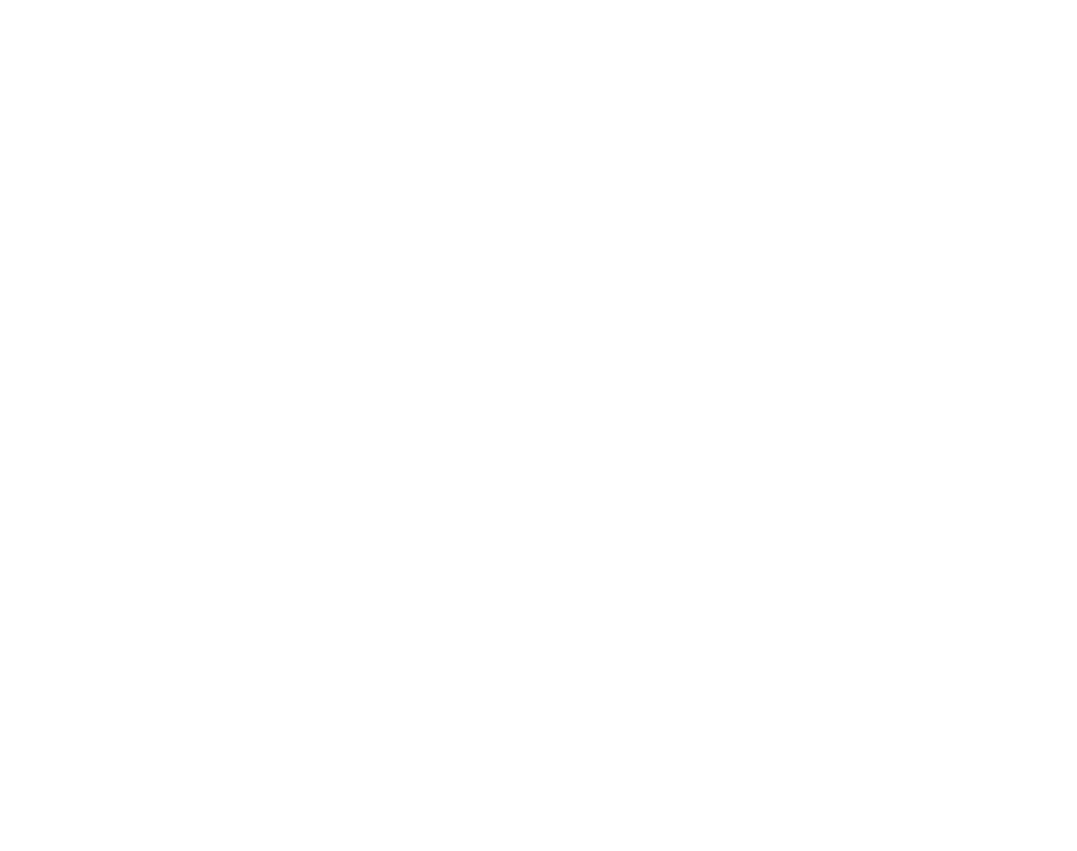
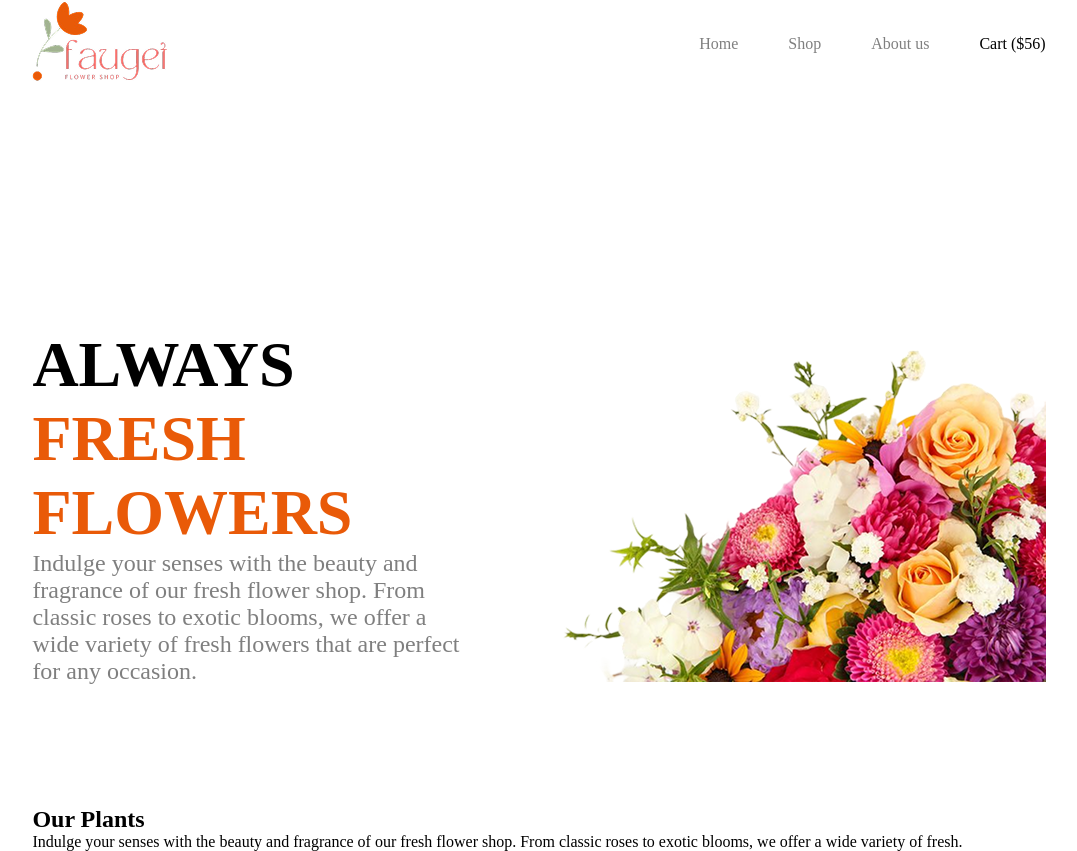
Before and after one commit to meherunnesaenta/Assignment-2, a plain HTML site: page index.html in a window 1280 px wide. Shown: the whole page, without its empty margins (101-1178 px from the left). Before the commit the page ends 800 px from the top, so only its background shows below. Drawn offline with Linux system fonts and the light colour scheme.

Commit message:
nav banner added

```diff
--- a/index.html
+++ b/index.html
@@ -1,19 +1,56 @@
 <!DOCTYPE html>
 <html lang="en">
+
 <head>
     <meta charset="UTF-8">
     <meta name="viewport" content="width=device-width, initial-scale=1.0">
     <title>Assignment 2</title>
+    <link rel="stylesheet" href="style.css">
 </head>
+
 <body>
     <header>
-
+        <div class="container">
+            <nav>
+                <div class="logo">
+                    <img src="assets/logo.png" alt="">
+                </div>
+                <div class="content">
+                    <ul>
+                        <li><a href="">Home</a></li>
+                        <li><a href="">Shop</a></li>
+                        <li><a href="">About us</a></li>
+                    </ul>
+                    <div class="cart"> Cart ($56)</div>
+                </div>
+            </nav>
+        </div>
     </header>
     <main>
+        <div class="container">
+             <div class="banner">
+                <div class="content">
+                    <h1>ALWAYS <span>FRESH <br>FLOWERS</span></h1>
+                <p>Indulge your senses with the beauty and fragrance of our fresh flower shop. From classic roses to exotic blooms, we offer a wide variety of fresh flowers that are perfect for any occasion. </p>
+                </div>
+                <div class="img">
+                    <img src="assets/hero-flower.png" alt="">
+                </div>
+             </div>
 
+             <section class="plants">
+                <div class="content">
+                    <h2>Our Plants</h2>
+                    <p>Indulge your senses with the beauty and fragrance of our fresh flower shop. From classic roses to exotic blooms, we offer a wide variety of fresh.</p>
+                </div>
+
+
+             </section>
+        </div>
     </main>
     <footer>
 
     </footer>
 </body>
+
 </html>
--- a/style.css
+++ b/style.css
@@ -0,0 +1,92 @@
+@import url('https://fonts.googleapis.com/css2?family=Noto+Serif:ital,wght@0,100..900;1,100..900&display=swap');
+@import url('https://fonts.googleapis.com/css2?family=Inter:ital,opsz,wght@0,14..32,100..900;1,14..32,100..900&display=swap');
+.inter-regular {
+  font-family: "Inter", sans-serif;
+  font-optical-sizing: auto;
+  font-weight: 400;
+  font-style: normal;
+}
+.noto-serif-bold {
+  font-family: "Noto Serif", serif;
+  font-optical-sizing: auto;
+  font-weight: 700;
+  font-style: normal;
+}
+
+
+/* shared style */
+*{
+    box-sizing: border-box;
+    margin: 0;
+    padding: 0;
+}
+a{
+    text-decoration: none;
+}
+:root{
+    --primary-color:#E95A08;
+    --text-color:rgba(0, 0, 0, 0.5);
+}
+.container{
+    width:79.16%;
+    margin: auto;
+}
+
+span{
+    color: var(--primary-color);
+}
+
+/* header design */
+nav{
+    display: flex;
+    justify-content: space-between;
+    align-items: center;
+}
+header .content{
+    display: flex;
+    gap:50px;
+}
+header .content >ul {
+    display:flex;
+    gap:50px;
+
+
+}
+header .content li{
+    list-style: none;
+
+}
+header .content a{
+    color:var(--text-color);
+}
+
+/* banner design */
+.banner{
+    display: flex;
+    align-items: center;
+    justify-items: center;
+    margin: 120px auto;
+    padding-top: 120px;
+}
+.banner h1{
+    font-size: 4rem;
+}
+.banner p{
+    color:var(--text-color);
+    font-size: 1.50rem;
+}
+
+/* plants section  */
+@media screen and (max-width:576px) {
+     header .content ul{
+        display: none;
+     }
+     .banner{
+        flex-direction: column-reverse;
+        padding: 0;
+     }
+    .banner img{
+        padding: 28px;
+    }
+
+}
```
